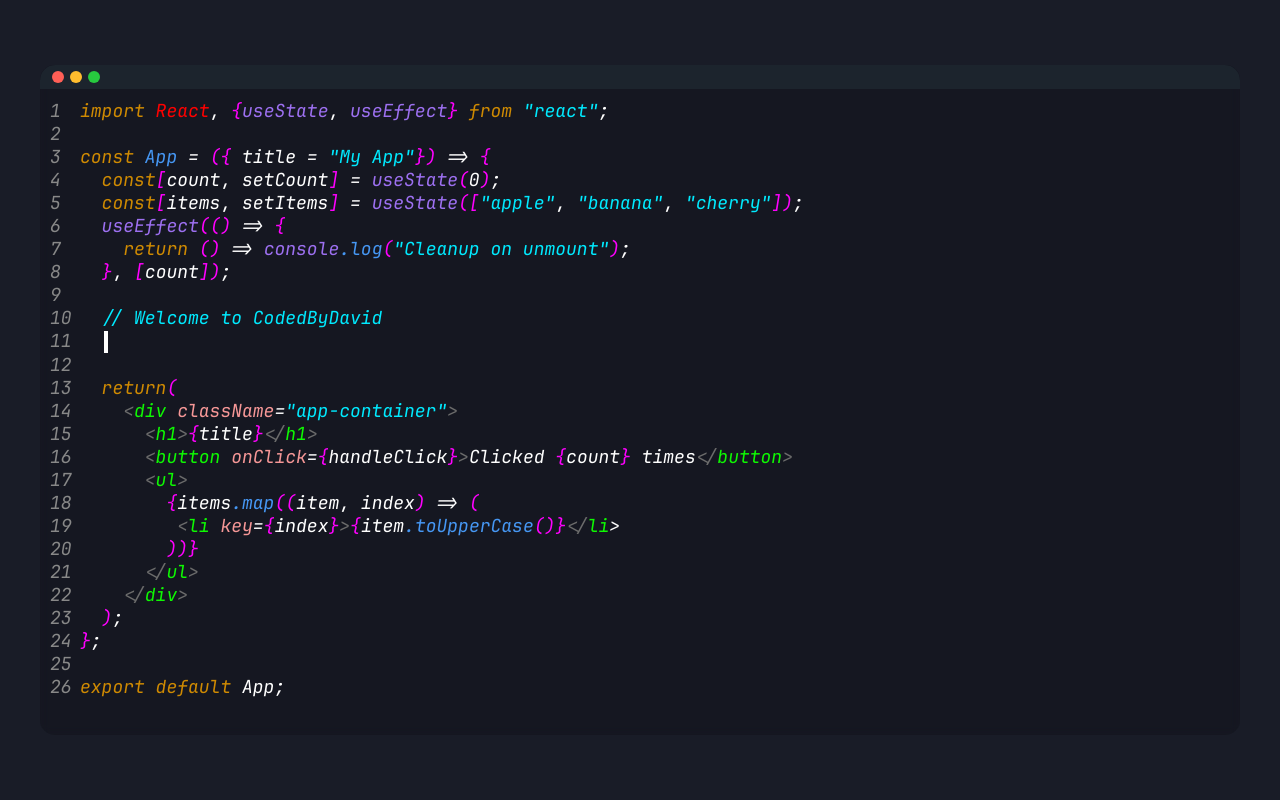
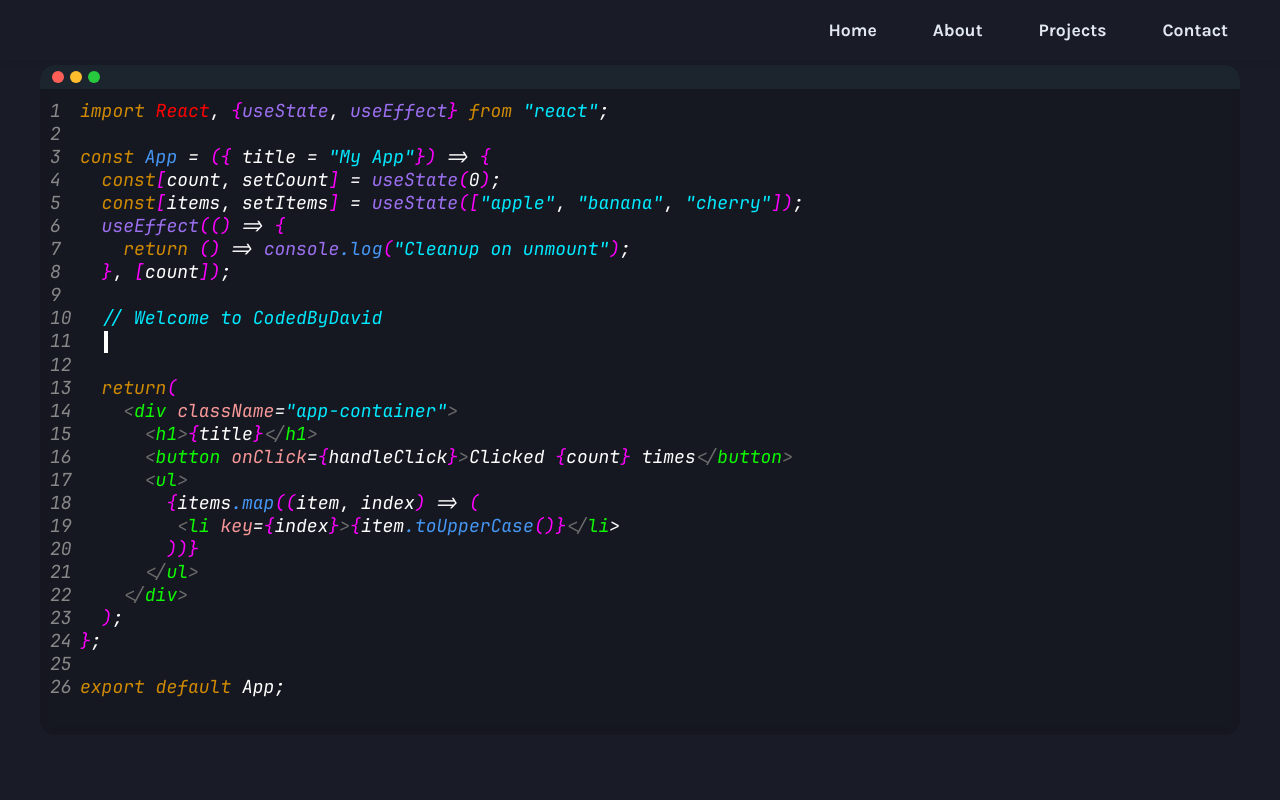
Before and after one commit to david14higgins/CodedByDavid, a React (Vite) app: page / in a window 1280 px wide. Shown: the top 800 px of the page. Built offline with nearby package versions, Linux system fonts and the light colour scheme.

Commit message:
navbar implemented

```diff
--- a/src/App.jsx
+++ b/src/App.jsx
@@ -1,9 +1,11 @@
 import Home from './Home/Home';
 import About from './About/About';
+import Navbar from './Navbar/Navbar';
 
 function App() {
   return (
     <>
+      < Navbar />
       < Home />
       < About />
     </>
--- /dev/null
+++ b/src/Navbar/Navbar.css
@@ -0,0 +1,42 @@
+.navbar {
+  position: fixed;
+  top: 0;
+  left: 0;
+  width: 100vw;
+  height: 60px;
+  background: #191C27; /* Match your background */
+  display: flex;
+  align-items: center;
+  z-index: 1000;
+  box-shadow: 0 2px 8px rgba(0,0,0,0.08);
+}
+
+.navbar ul {
+  list-style: none;
+  display: flex;
+  gap: 32px;
+  margin: 0;
+  padding: 0 40px;
+  margin-left: auto; /* This pins the menu to the right */
+}
+
+.navbar li {
+  display: flex;
+  align-items: center;
+}
+
+.navbar a {
+  color: #E2E8F0;
+  text-decoration: none;
+  font-family: 'Karla', sans-serif;
+  font-size: 1.1rem;
+  padding: 8px 12px;
+  border-radius: 6px;
+  transition: background 0.2s, color 0.2s;
+  font-weight: 700;
+}
+
+.navbar a:hover {
+  background: #23293a;
+  color: #fff;
+}
--- /dev/null
+++ b/src/Navbar/Navbar.jsx
@@ -0,0 +1,18 @@
+import './Navbar.css';
+
+function Navbar() {
+    return (
+        <>
+            <nav className="navbar">
+                <ul>
+                    <li><a href="#home">Home</a></li>
+                    <li><a href="#about">About</a></li>
+                    <li><a href="#projects">Projects</a></li>
+                    <li><a href="#contact">Contact</a></li>
+                </ul>
+                </nav>
+        </>
+    )
+}
+
+export default Navbar;
```
